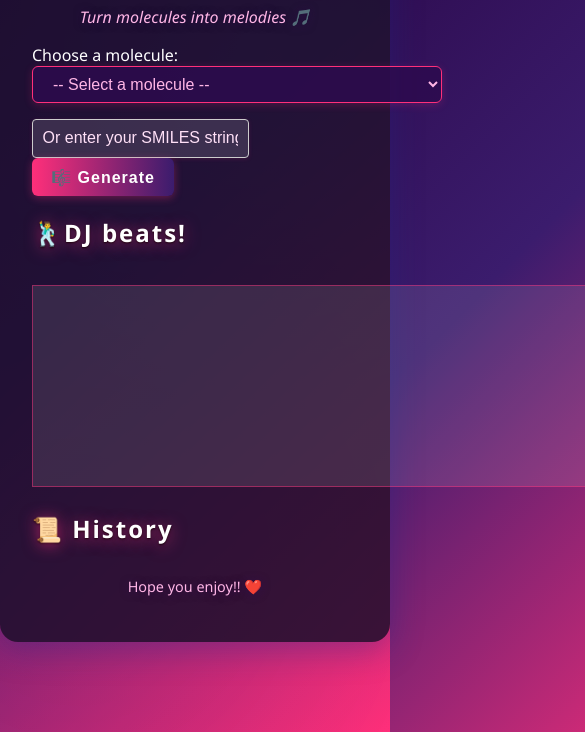
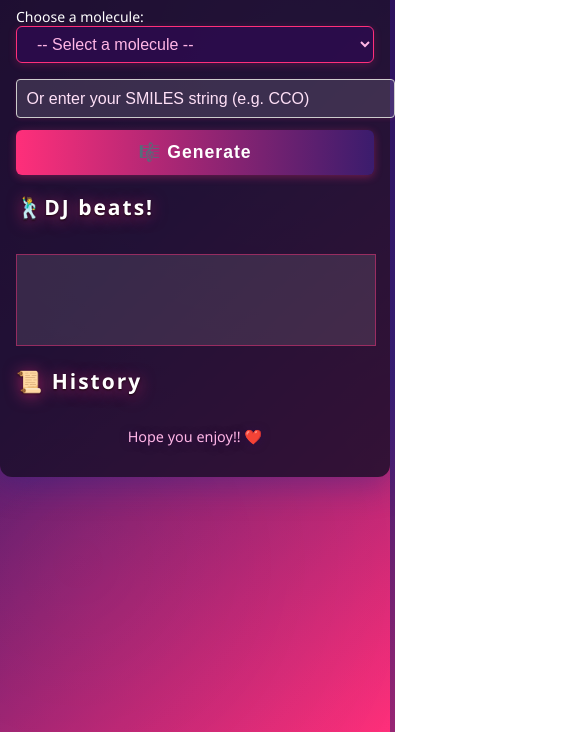
Before and after one commit to ashigupta99/molecule-dj-frontend, a plain HTML site: page index.html in a window 390 px wide. Shown: the part 112-844 px from the top of the page, 585 px wide, since content can reach past the window. Drawn offline with nearby package versions, Linux system fonts and the light colour scheme.

Commit message:
Update style.css

```diff
--- a/style.css
+++ b/style.css
@@ -206,3 +206,58 @@ footer {
   background: rgba(45, 11, 78, 0.95);
   color: #ffb6e6;
 }
+/* Mobile Responsive Styles */
+@media (max-width: 600px) {
+  body {
+    font-size: 14px; /* slightly smaller font */
+  }
+
+  .container {
+    max-width: 95%;
+    padding: 1rem;
+    border-radius: 12px;
+  }
+
+  input[type="text"] {
+    width: 100%; /* full width on mobile */
+    margin-right: 0;
+    margin-bottom: 0.75rem;
+  }
+
+  button {
+    width: 100%; /* full width button */
+    padding: 0.75rem;
+    font-size: 1.1rem;
+  }
+
+  .player-controls {
+    flex-direction: column;
+    gap: 0.75rem;
+  }
+
+  .player-controls button {
+    width: 100%;
+  }
+
+  svg#pianoRoll {
+    width: 100%;
+    height: auto;
+  }
+
+  header h1, header h2 {
+    font-size: 1.5rem;
+  }
+
+  .tagline {
+    font-size: 1rem;
+  }
+
+  ul {
+    padding-left: 1rem;
+  }
+
+  #moleculeSelect {
+    width: 100%;
+    font-size: 1rem;
+  }
+}
```
